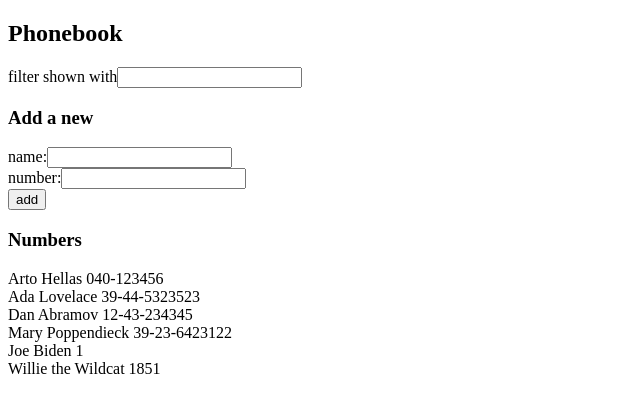
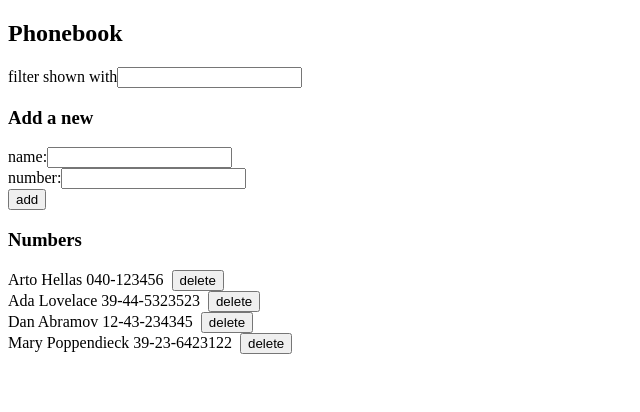
Before and after one commit to dal-liu/full-stack-open, a React (Create React App) app in the folder part2/phonebook/: page / in a window 1280 px wide. Shown: the top 412 px of the page, without its empty margins (0-640 px from the left). Built offline with nearby package versions, Linux system fonts and the light colour scheme; data requests are answered from the project's data file.

Commit message:
completed 2.14

```diff
--- a/part2/phonebook/db.json
+++ b/part2/phonebook/db.json
@@ -19,16 +19,6 @@
       "name": "Mary Poppendieck",
       "number": "39-23-6423122",
       "id": 4
-    },
-    {
-      "name": "Joe Biden",
-      "number": "1",
-      "id": 5
-    },
-    {
-      "name": "Willie the Wildcat",
-      "number": "1851",
-      "id": 6
     }
   ]
 }
--- a/part2/phonebook/src/App.js
+++ b/part2/phonebook/src/App.js
@@ -2,7 +2,7 @@ import { useState, useEffect } from 'react'
 import Persons from './components/Persons'
 import PersonForm from './components/PersonForm'
 import Filter from './components/Filter'
-import personService from './services/persons'
+import phonebookService from './services/phonebook'
 
 const App = () => {
   const [persons, setPersons] = useState([])
@@ -11,7 +11,7 @@ const App = () => {
   const [filter, setFilter] = useState('')
 
   useEffect(() => {
-    personService
+    phonebookService
       .getAll()
       .then(response => {
         setPersons(response.data)
@@ -28,7 +28,7 @@ const App = () => {
     if (newName.length === 0) return
 
     if (!persons.some(person => person.name === newName)) {
-      personService
+      phonebookService
         .create(personObject)
         .then(response => {
           setPersons(persons.concat(response.data))
@@ -37,6 +37,17 @@ const App = () => {
         })
     } else {
       alert(`${newName} is already added to the phonebook`)
+    }
+  }
+
+  const deletePersonOf = (id) => {
+    const person = persons.find(p => p.id === id)
+    if (window.confirm(`Delete ${person.name}?`)) {
+      phonebookService
+        .remove(id)
+        .then(() => {
+          setPersons(persons.filter(person => person.id !== id))
+        })
     }
   }
 
@@ -72,7 +83,10 @@ const App = () => {
 
       <h3>Numbers</h3>
 
-      <Persons persons={personsToShow} />
+      <Persons
+        persons={personsToShow}
+        deletePersonOf={deletePersonOf}
+      />
     </div>
   )
 }
--- a/part2/phonebook/src/components/Persons.js
+++ b/part2/phonebook/src/components/Persons.js
@@ -1,13 +1,20 @@
-const Person = ({ person }) => {
+const Person = ({ person, deletePerson }) => {
   return (
-    <div>{person.name} {person.number}</div>
+    <div>
+      {person.name} {person.number} &nbsp;
+      <button onClick={deletePerson}>delete</button>
+    </div>
   )
 }
 
-const Persons = ({ persons }) => {
+const Persons = ({ persons, deletePersonOf }) => {
   return (
     persons.map(person =>
-      <Person key={person.name} person={person} />
+      <Person
+        key={person.id}
+        person={person}
+        deletePerson={() => deletePersonOf(person.id)}
+      />
     )
   )
 }
--- a/part2/phonebook/src/services/persons.js
+++ b/part2/phonebook/src/services/phonebook.js
@@ -10,4 +10,8 @@ const create = newObject => {
   return axios.post(baseUrl, newObject)
 }
 
-export default { getAll, create }
+const remove = id => {
+  return axios.delete(`${baseUrl}/${id}`)
+}
+
+export default { getAll, remove, create }
```
